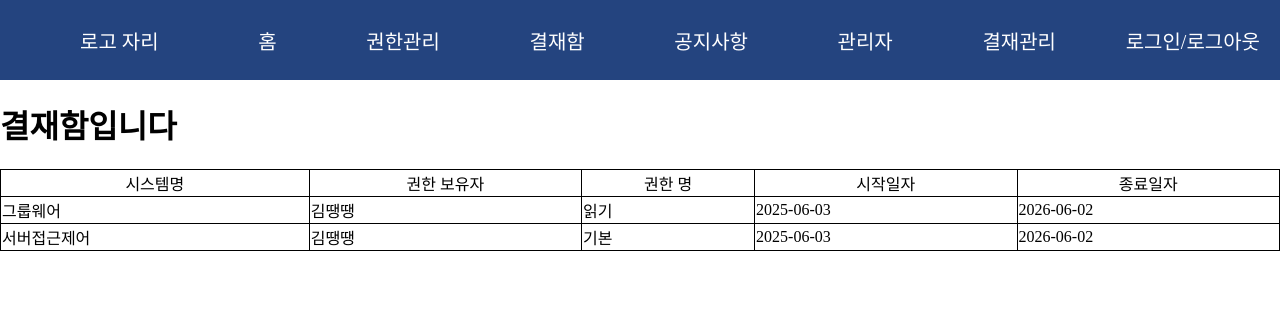
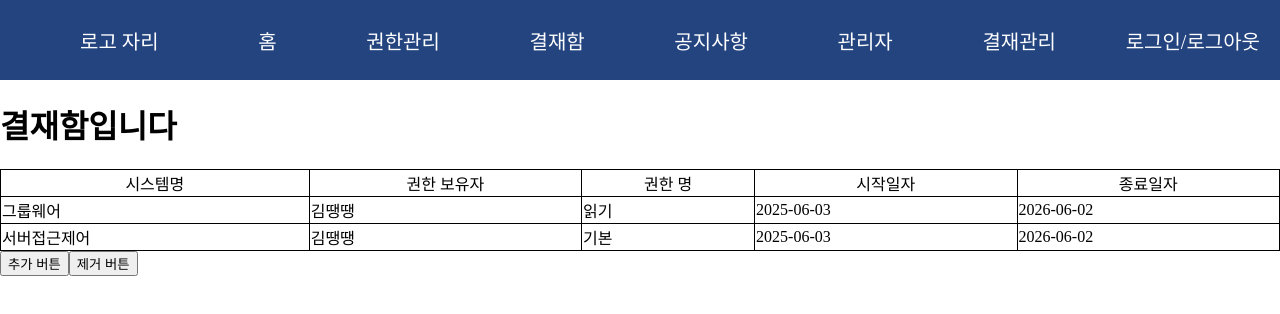
Before and after one commit to JxxHxxx/round1, a Vue app: page /comfirm in a window 1280 px wide. Shown: the top 314 px of the page. Built offline with nearby package versions, Linux system fonts and the light colour scheme.

Commit message:
FEAT : 요소 추가 제거 임시 메서드 추가가

```diff
--- a/src/components/feature/TableV1.vue
+++ b/src/components/feature/TableV1.vue
@@ -21,13 +21,11 @@
 
 <script setup>
   const data = defineProps({
-    columns : {
-        type : Array
-    },
-    tableData : {
-        type : Array
-    }
+    columns : Array,
+    tableData : Array
   });
+
+
 
 </script>
 <style lang="scss" scoped></style>
--- a/src/components/page/confirm/MyRolePage.vue
+++ b/src/components/page/confirm/MyRolePage.vue
@@ -3,7 +3,9 @@
         <h1>결재함입니다</h1>
     </div>
     <div>
-        <TableV1 :tableData="myRoleList" :columns="columns"></TableV1>
+        <TableV1 :tableData="role.myList" :columns="columns"></TableV1>
+        <button v-on:click="handleOnClickAddRole">추가 버튼</button>
+        <button v-on:click="handleOnClickSubRole">제거 버튼</button>
         </div>
 </template>
 
@@ -11,8 +13,7 @@
 import TableV1 from '@/components/feature/TableV1.vue';
 import { reactive, ref } from 'vue';
 
-
-const myRoleList = reactive([{
+const role = reactive( {myList : [{
     systemName: '그룹웨어',
     ownerName: '김땡땡',
     roleName: '읽기',
@@ -25,9 +26,26 @@ const myRoleList = reactive([{
     roleName: '기본',
     startDate: '2025-06-03',
     endDate: '2026-06-02'
-}]);
+}]
+});
 
 const columns = ref(['시스템명', '권한 보유자', '권한 명', '시작일자', '종료일자'])
+
+const handleOnClickAddRole = () => {
+    role.myList.push({
+    systemName: '이클릭',
+    ownerName: '이땡땡',
+    roleName: '읽기',
+    startDate: '2025-06-03',
+    endDate: '2026-06-02'
+})
+}
+
+const handleOnClickSubRole = () => {
+    role.myList = role.myList.filter((i) => i.systemName !== '이클릭');
+    console.log(role);
+}
+
 
 
 </script>
```
